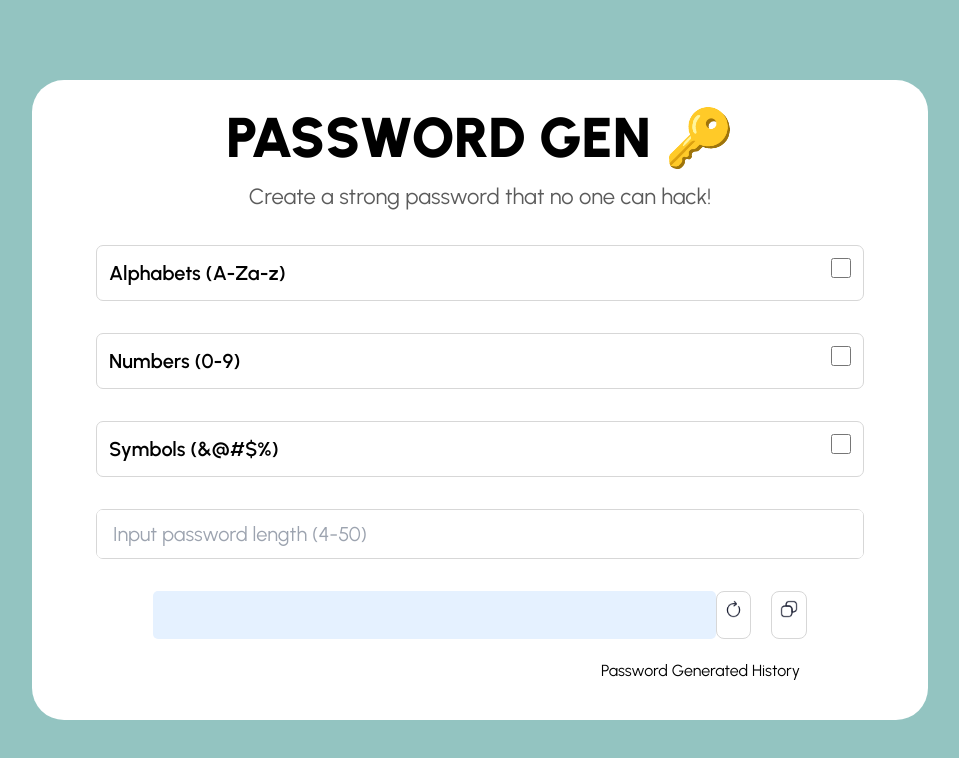
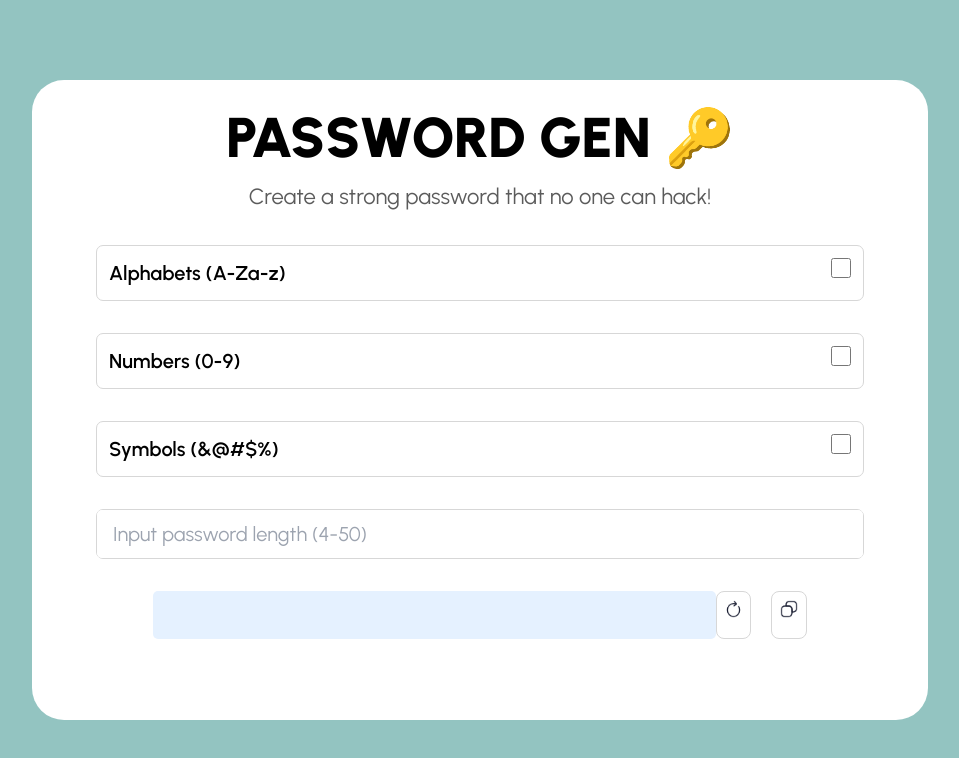
Before and after one commit to Divinegirl8/password-generator-react, a React (Create React App) app: page / in a window 1280 px wide. Shown: the top 758 px of the page, without its empty margins (160-1119 px from the left). Built offline with nearby package versions, Linux system fonts and the light colour scheme.

Commit message:
new commit

```diff
--- a/src/component/FrontPage/index.tsx
+++ b/src/component/FrontPage/index.tsx
@@ -77,7 +77,7 @@ const FrontPage: React.FC = () => {
                         </div>
                         </form>
                         <div className="flex justify-end mt-5 pr-[8rem] cursor-pointer">
-                            <Link to={"/history"}>Password Generated History</Link>
+                            {/* <Link to={"/history"}>Password Generated History</Link> */}
 
                         </div>
 
```
